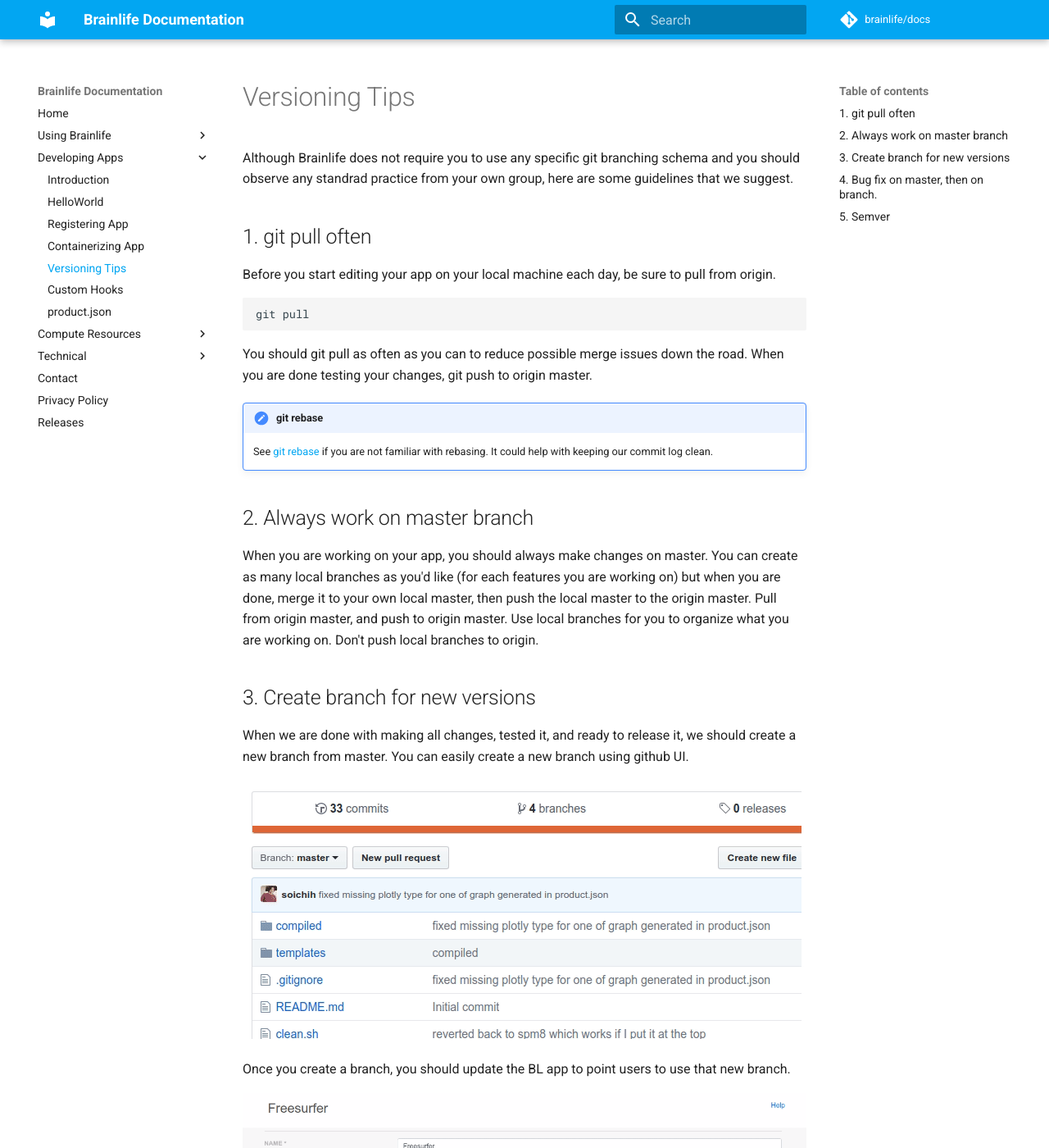
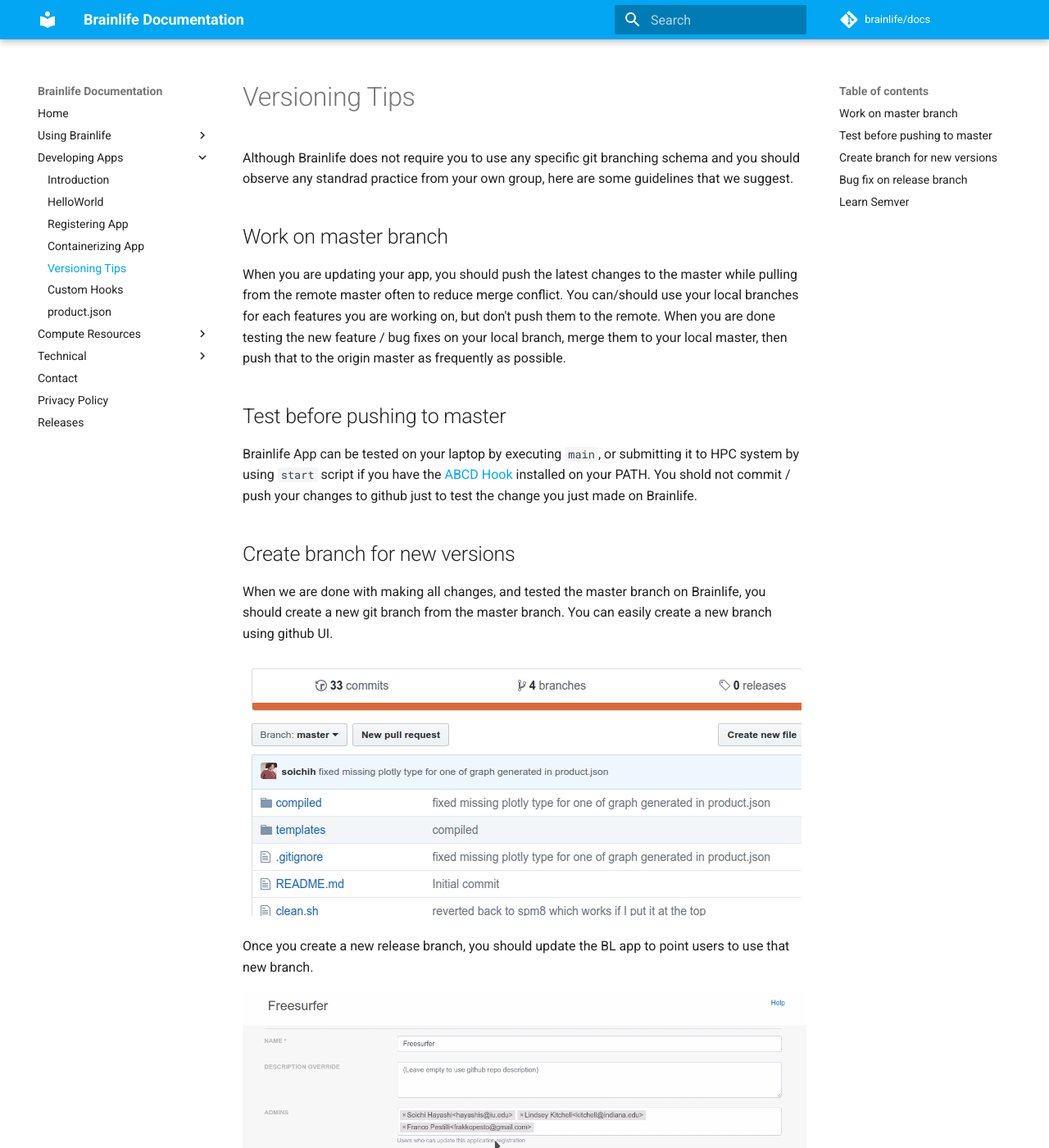
Before and after one commit to brainlife/docs, an MkDocs documentation site: the page built from docs/apps/versioning.md, in a window 1280 px wide and 1400 px high. Shown: the whole window at 82% size. Built offline with MkDocs 1.6.1 and Material for MkDocs 9.7.7, drawn with Linux system fonts in a browser that asks for light colours; comment, search, counter and statistics services are not loaded; some of the changed text lies outside the part shown.

Commit message:
added more explicit instruction about testing App locally before pushing.

```diff
--- a/docs/apps/versioning.md
+++ b/docs/apps/versioning.md
@@ -1,6 +1,7 @@
 
 Although Brainlife does not require you to use any specific git branching schema and you should observe any standrad practice from your own group, here are some guidelines that we suggest.
 
+<!--
 ## 1. git pull often
 
 Before you start editing your app on your local machine each day, be sure to pull from origin.
@@ -13,28 +14,33 @@
 
 !!! hint "git rebase"
     See [git rebase](https://www.atlassian.com/git/tutorials/merging-vs-rebasing) if you are not familiar with rebasing. It could help with keeping our commit log clean.
+-->
 
-## 2. Always work on master branch
+## Work on master branch
 
-When you are working on your app, you should always make changes on master. You can create as many local branches as you'd like (for each features you are working on) but when you are done, merge it to your own local master, then push the local master to the origin master. Pull from origin master, and push to origin master. Use local branches for you to organize what you are working on. Don't push local branches to origin.
+When you are updating your app, you should push the latest changes to the master while pulling from the remote master often to reduce merge conflict. You can/should use your local branches for each features you are working on, but don't push them to the remote. When you are done testing the new feature / bug fixes on your local branch, merge them to your local master, then push that to the origin master as frequently as possible.
 
-## 3. Create branch for new versions
+## Test before pushing to master
 
-When we are done with making all changes, tested it, and ready to release it, we should create a new branch from master. You can easily create a new branch using github UI.
+Brainlife App can be tested on your laptop by executing `main`, or submitting it to HPC system by using `start` script if you have the [ABCD Hook](https://brain-life.github.io/docs/resources/register/#abcd-default-hooks) installed on your PATH. You shold not commit / push your changes to github just to test the change you just made on Brainlife.
+
+## Create branch for new versions
+
+When we are done with making all changes, and tested the master branch on Brainlife, you should create a new git branch from the master branch. You can easily create a new branch using github UI.
 
 ![branch](/docs/img/versioning.branch.gif)
 
-Once you create a branch, you should update the BL app to point users to use that new branch.
+Once you create a new release branch, you should update the BL app to point users to use that new branch.
 
 ![branch](/docs/img/versioning.app.gif)
 
-You could use tags instead of branches, but tags does not allow you make modifications like you can with branches. Tags are great to point to any particular commit point, but you can do that with just a plain commit ID also. We recommend creating new branches for each release.
+You could use tags instead of branches, but tags does not allow you make modifications if you need to make a quick bug fixes. Tags are great to point to any particular commit point, but you can do that with just a plain commit ID. We recommend creating new branches for each release.
 
-## 4. Bug fix on master, then on branch.
+## Bug fix on release branch
 
-If you find a bug after you create a branch, you first need to fix the bug on the master, test it, then apply the same fix on all branches that are affected. I recommend using command like [cherry-pick](https://git-scm.com/docs/git-cherry-pick) to apply specific changes on other branches. Again, we should not add any new features on branches (only bug fixes) for reproducibility.
+If you find a critical bug after you create a branch, fix the bug on the master first, test it (both locally and on Brainlife), then apply the same fix on all branches that are affected by the bug. I recommend using command like [cherry-pick](https://git-scm.com/docs/git-cherry-pick) to apply specific changes on other branches as you probably don't want to merge all other changes made to the master since the branch was created. We should not update branches other than some critical bug fixes to ensure reproducibility of your App.
 
-## 5. Semver
+## Learn Semver
 
 If you don't know what semantic versioning is, please read [https://semver.org/](https://semver.org/).
 
```
